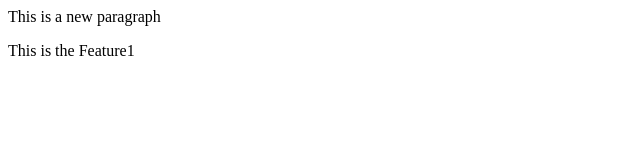
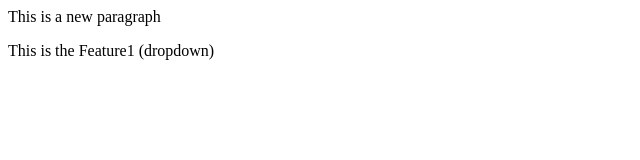
Before and after one commit to Vinita172/Home, a plain HTML site: page index.html in a window 1280 px wide. Shown: the full height of the page, 0-640 px from the left. Drawn offline with Linux system fonts and the light colour scheme.

```diff
--- a/index.html
+++ b/index.html
@@ -1,2 +1,2 @@
 <p>This is a new paragraph</p>
-<p>This is the Feature1</p>
+<p>This is the Feature1 (dropdown)</p>
```
